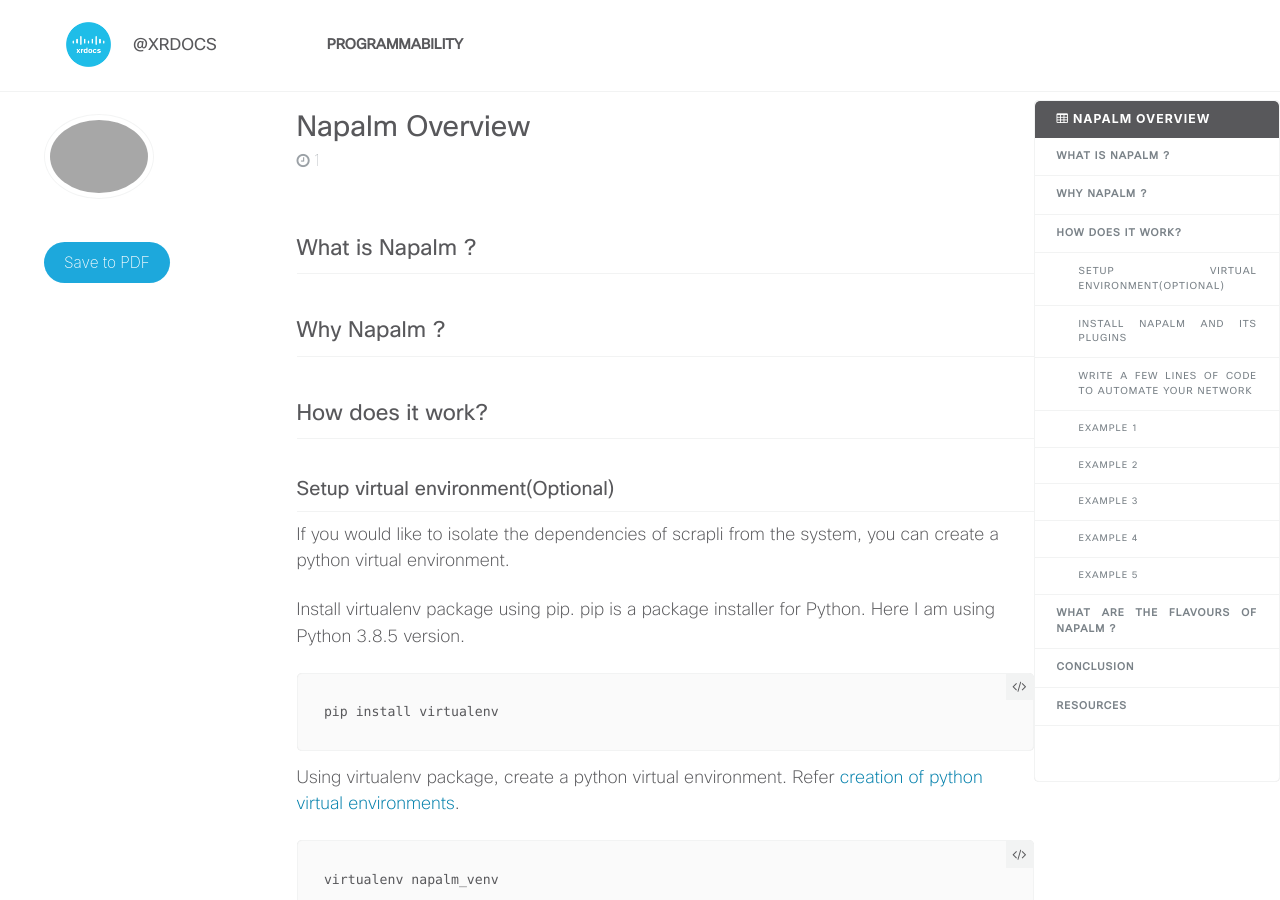
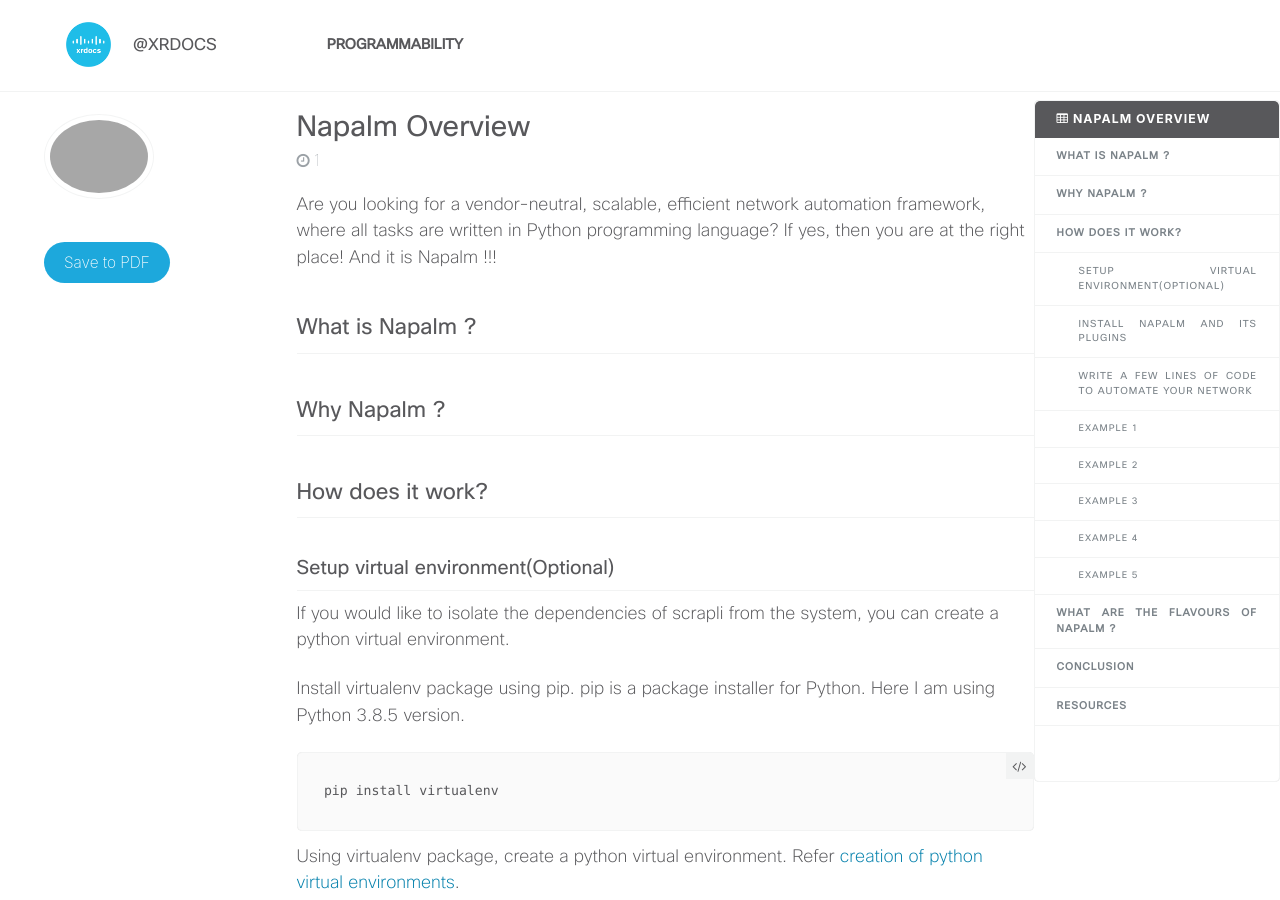
Before and after one commit to xrdocs/programmability, a Jekyll site: the page built from _tutorials/2022-10-28-napalm-overview.md, in a window 1280 px wide and 900 px high. Built offline with Jekyll 4.4.1, drawn with Linux system fonts in a browser that asks for light colours; comment, search, counter and statistics services are not loaded.

Commit message:
Update 2022-10-28-napalm-overview.md

```diff
--- a/_tutorials/2022-10-28-napalm-overview.md
+++ b/_tutorials/2022-10-28-napalm-overview.md
@@ -8,7 +8,7 @@ author: Neelima Parakala
 ---
 {% include toc icon="table" title="Napalm Overview" %}
 
-
+Are you looking for a vendor-neutral,  scalable, efficient network automation framework, where all tasks are written in Python programming language? If yes, then you are at the right place! And it is Napalm !!!
 
 ## What is Napalm ?
 
```
